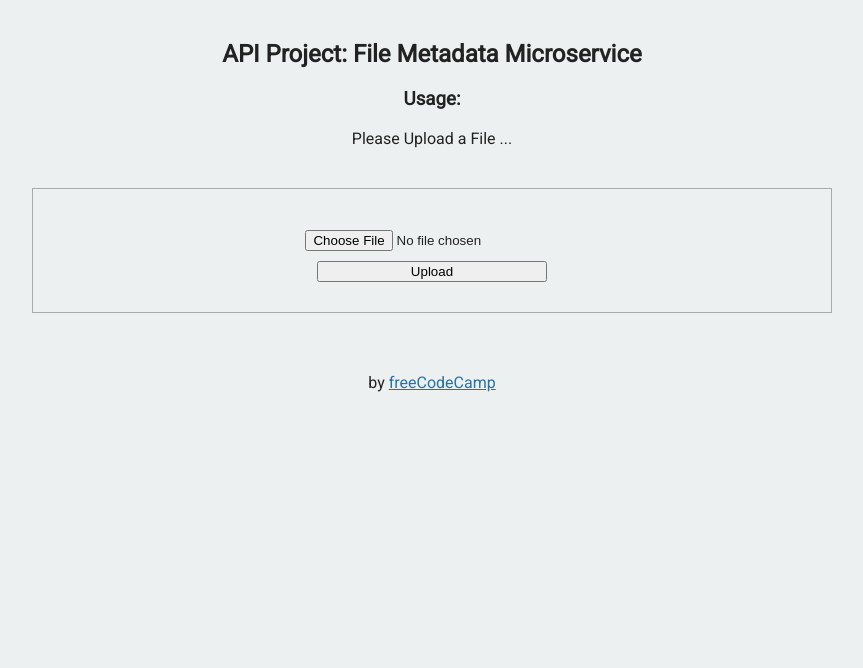
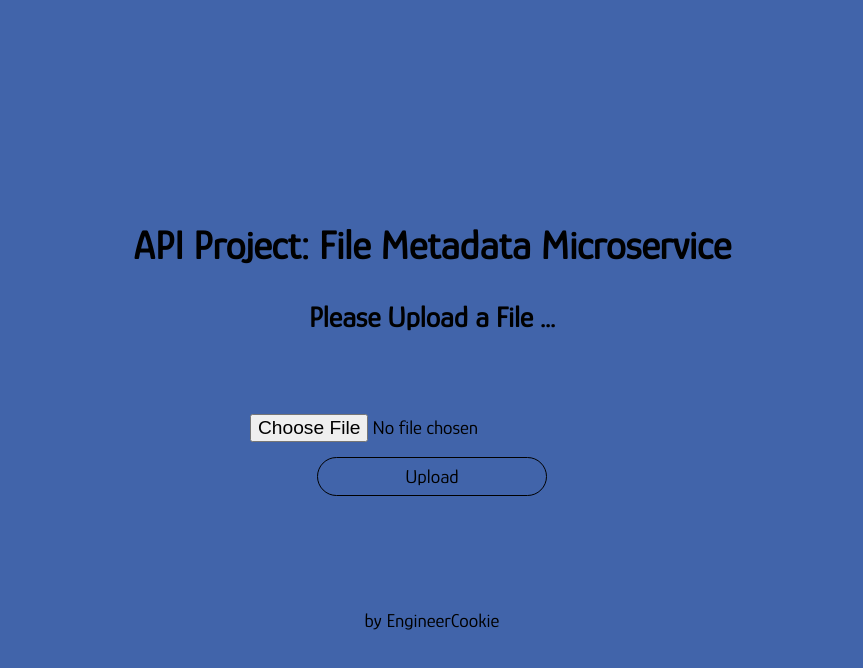
Before and after one commit to EngineerCookie/freecodecamp-project-filemetadata, a website: page views/index.html in a window 1280 px wide. Shown: the whole page, without its empty margins (208-1071 px from the left). Drawn offline with Linux system fonts and the light colour scheme.

Commit message:
css styling

```diff
--- a/public/style.css
+++ b/public/style.css
@@ -1,42 +1,103 @@
+@import url('https://fonts.googleapis.com/css2?family=Glory&display=swap');
 /****** Main Styling ******/
+*,
+*::before,
+*::after {
+  box-sizing: border-box;
+}
+
+:root {
+  font-size: 16px;
+  /*#######
+  VARIABLES
+  #########*/
+  /*Colors*/
+  /*color-main black*/
+  --color-main-h: 0;
+  --color-main-s: 0%;
+  --color-main-l: 0%;
+  /*color-bg pale blue*/
+  --color-bg-h: 220;
+  --color-bg-s: 45%;
+  --color-bg-l: 46%;
+  /*FONT*/
+  --ff: 'Glory', sans-serif;
+  --fs-l: 2.5rem;
+  --fs-m: 1.8rem;
+  --fs-s: 1.2rem;
+}
 
 body {
-  font-family: 'Roboto', sans-serif;
-  font-size: 16px;
-  color: #222;
-  background-color: #ECF0F1;
+  display: flex;
+  flex-direction: column;
+  align-items: center;
+  justify-content: center;
+  height: 100vh;
+  margin: 0;
+  font-family: var(--ff);
+  color: hsl(var(--color-main-h), var(--color-main-s), var(--color-main-l));
+  background-color: hsl(var(--color-bg-h), var(--color-bg-s), var(--color-bg-l));
   text-align: center;
 }
 
 .container {
   padding: 0;
   margin-top: 40px;
+  width: 100%;
 }
 
-.footer {
-  margin-top: 60px;
+h2 {
+  font-size: var(--fs-l);
 }
 
-a {
-  color: #2574A9;
+h3 {
+  font-size: var(--fs-m);
 }
 
+
 input {
+  width: 50%;
   display: block;
   position: relative;
-  margin: 10px auto;
+  margin: 15px auto;
+  cursor: pointer;
+}
+
+#inputfield {
+  font-family: var(--ff);
+  font-size: var(--fs-s);
 }
 
 input#button {
   width: 230px;
+  border: 1px solid hsl(var(--color-main-h), var(--color-main-s), var(--color-main-l));
+  border-radius: 25px;
+  padding: 0.5rem 1rem;
+  font-family: var(--ff);
+  font-size: var(--fs-s);
+  background-color: transparent;
 }
 
 .view {
   position:relative;
   margin: auto;
   margin-top: 40px;
-  border: 1px  solid  #aaa;
   padding: 20px;
   width: 60%;
   min-width: 400px;
 }
+
+.footer {
+  margin-top: 60px;
+  font-size: var(--fs-s);
+  color: hsl(var(--color-main-h), var(--color-main-s), var(--color-main-l));
+}
+
+a {
+  color: hsl(var(--color-main-h), var(--color-main-s), var(--color-main-l));
+  text-decoration: none;
+}
+
+a:visited {
+  color: hsl(var(--color-main-h), var(--color-main-s), var(--color-main-l));
+}
--- a/views/index.html
+++ b/views/index.html
@@ -11,11 +11,9 @@
    <body>
       <div class="container">
         <h2>API Project: File Metadata Microservice</h2>
-
-        <h3>Usage:</h3>
-        <p>
+        <h3>
           Please Upload a File ...
-        </p>
+        </h3>
         <div class="view">
           <h4 id="output"></h4>
           <form enctype="multipart/form-data" method="POST" action="/api/fileanalyse">
@@ -27,7 +25,7 @@
       <div class="footer">
         <p>
           by
-          <a href="http://www.freecodecamp.com">freeCodeCamp</a>
+          <a href="https://github.com/EngineerCookie" rel="noreferrer" class="github">EngineerCookie</a>
         </p>
       </div>
    </body>
```
